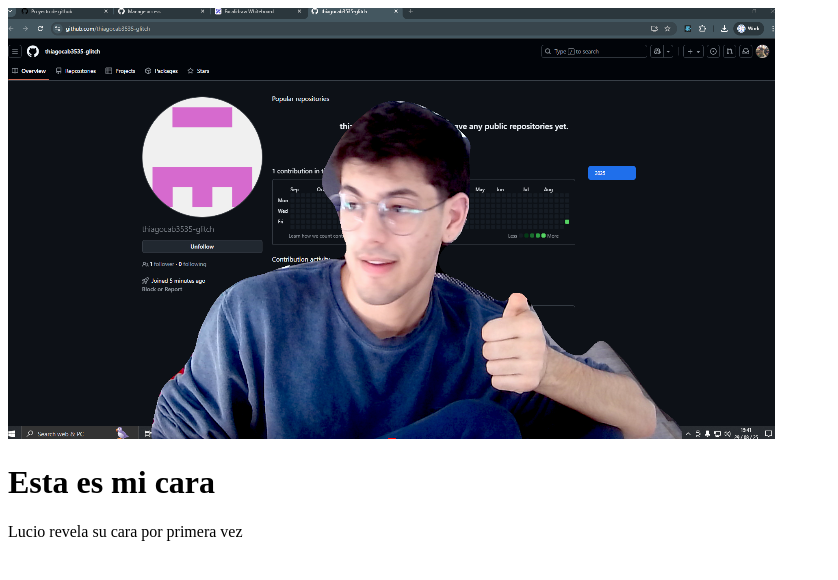
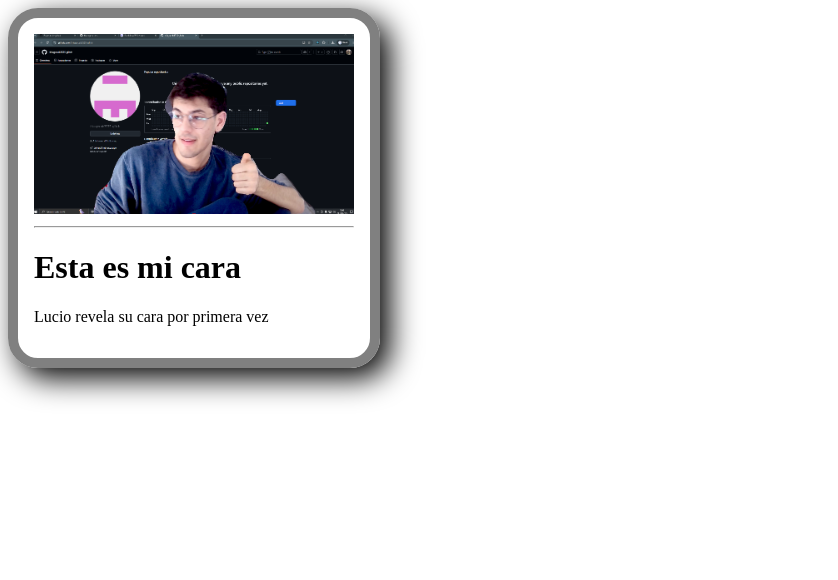
Before and after one commit to LucioStreambe/hola, a React (Vite) app: page / in a window 1280 px wide. Shown: the top 580 px of the page, without its empty margins (0-838 px from the left). Built offline with nearby package versions, Linux system fonts and the light colour scheme.

Commit message:
estilos cara de lucio

```diff
--- /dev/null
+++ b/src/App.css
@@ -0,0 +1,10 @@
+.caradelucio{
+    width: 20em;
+    border: 10px solid gray;
+    box-shadow: 10px 10px 30px black;
+    border-radius: 30px;
+    padding: 1em;
+}
+.caradelucio > img{
+    width: 100%;
+}
--- a/src/App.jsx
+++ b/src/App.jsx
@@ -1,4 +1,5 @@
 import CaraDeLucio from "./componentes/CaraDeLucio"
+import "./App.css"
 function App() {
 
   return (
--- a/src/componentes/CaraDeLucio.jsx
+++ b/src/componentes/CaraDeLucio.jsx
@@ -1,8 +1,9 @@
 export default function CaraDeLucio() {
     return (
         <>
-            <div>
+            <div className="caradelucio">
                 <img src="/lucio.png" alt="" />
+                <hr />
                 <h1>Esta es mi cara</h1>
                 <p>Lucio revela su cara por primera vez</p>
             </div>
```
